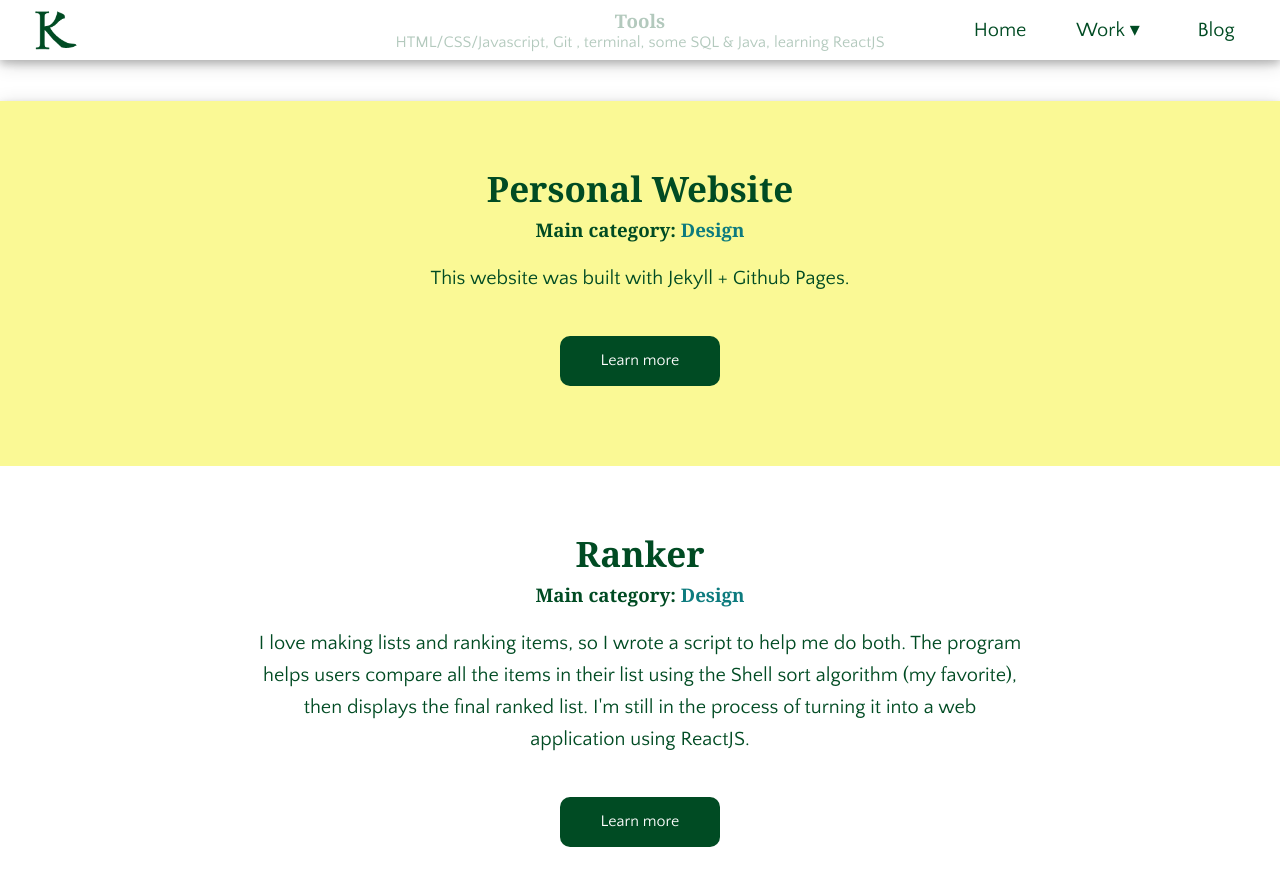
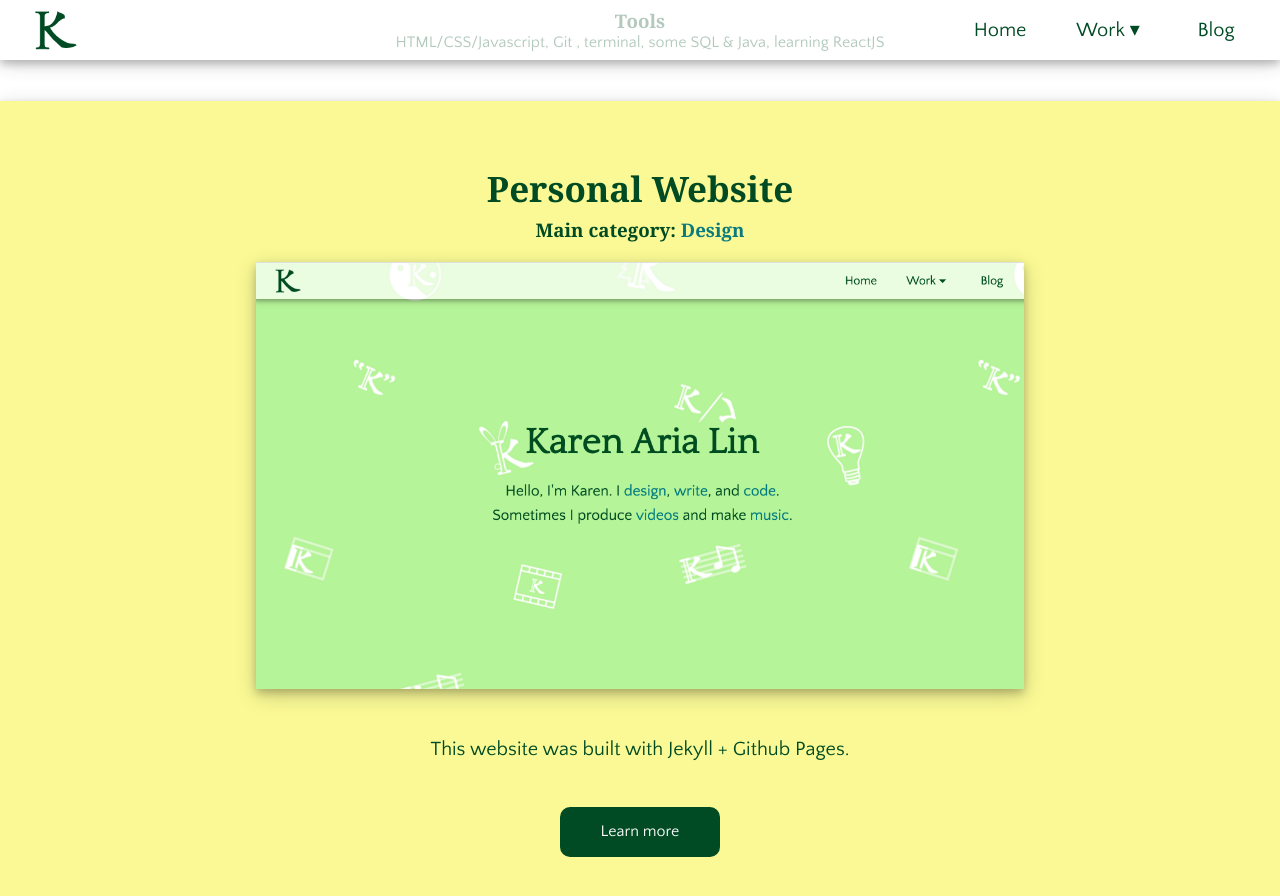
Before and after one commit to karenarialin/karenarialin.github.io, a Jekyll site: the page built from code.md, in a window 1280 px wide and 900 px high, scrolled down 708 px. Shown: the top 896 px of the window. Built offline with Jekyll 4.4.1, drawn with Linux system fonts in a browser that asks for light colours; nearby versions of some CDN libraries; some web fonts are replaced.

Commit message:
Adding pictures

```diff
--- a/_includes/code-include.html
+++ b/_includes/code-include.html
@@ -25,6 +25,7 @@
     <div class='work-wrapper'>
     <h2>Personal Website</h2>
     <h3>Main category: <a href='design.html' class='obvious-links'>Design</a></h3>
+    <img src='css/images/currentdesign.png' class='square'>
         <p>This website was built with Jekyll + Github Pages.</p>
     <a href='website.html' class='button'>Learn more</a>
     </div>
@@ -34,6 +35,7 @@
     <div class='work-wrapper'>
     <h2>Ranker</h2>
     <h3>Main category: <a href='design.html' class='obvious-links'>Design</a></h3>
+    <img src='css/images/rankerwireframe.png' class='square'>
     <p>I love making lists and ranking items, so I wrote a script to help me do both. The program helps users compare all the items in their list using the Shell sort algorithm (my favorite), then displays the final ranked list. I'm still in the process of turning it into a web application using ReactJS.</p>
     <a href='ranker.html' class='button'>Learn more</a>
     </div>
--- a/_includes/design-include.html
+++ b/_includes/design-include.html
@@ -25,6 +25,7 @@
 <div class="work-1">
     <div class='work-wrapper'>
     <h2>Personal Website</h2>
+        <img src='css/images/currentdesign.png' class='square'>
         <p>This website was born after much research, design, and fiddling with CSS, <a href='http://imgur.com/gallery/Q3cUg29' class='obvious-links'>Peter Griffin style</a>. It's still evolving to become more functional and mobile responsive.</p>
     <a href='website.html' class='button'>Learn more</a>
     </div>
@@ -33,6 +34,7 @@
 <div class='work-2'>
     <div class='work-wrapper'>
     <h2>Ranker</h2>
+    <img src='css/images/rankerwireframe.png' class='square'>
     <p>I love making lists and ranking items, so I wrote a script to help me do both. The program helps users compare all the items in their list using the Shell sort algorithm (my favorite), then displays the final ranked list. I'm still in the process of turning it into a web application using ReactJS.</p>
     <a href='ranker.html' class='button'>Learn more</a>
     </div>
```
Also changed, not shown: css/images/currentdesign.png (added).
